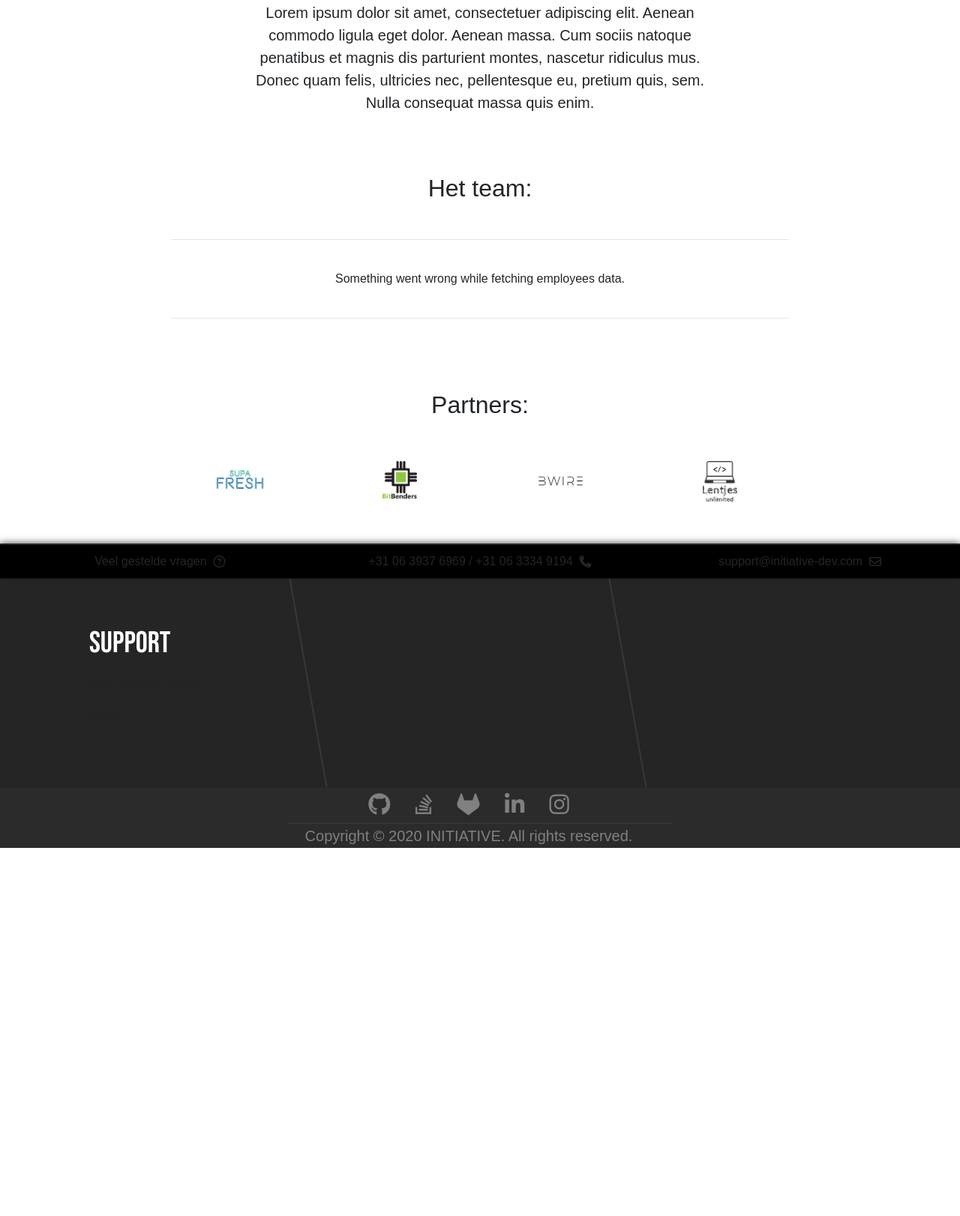
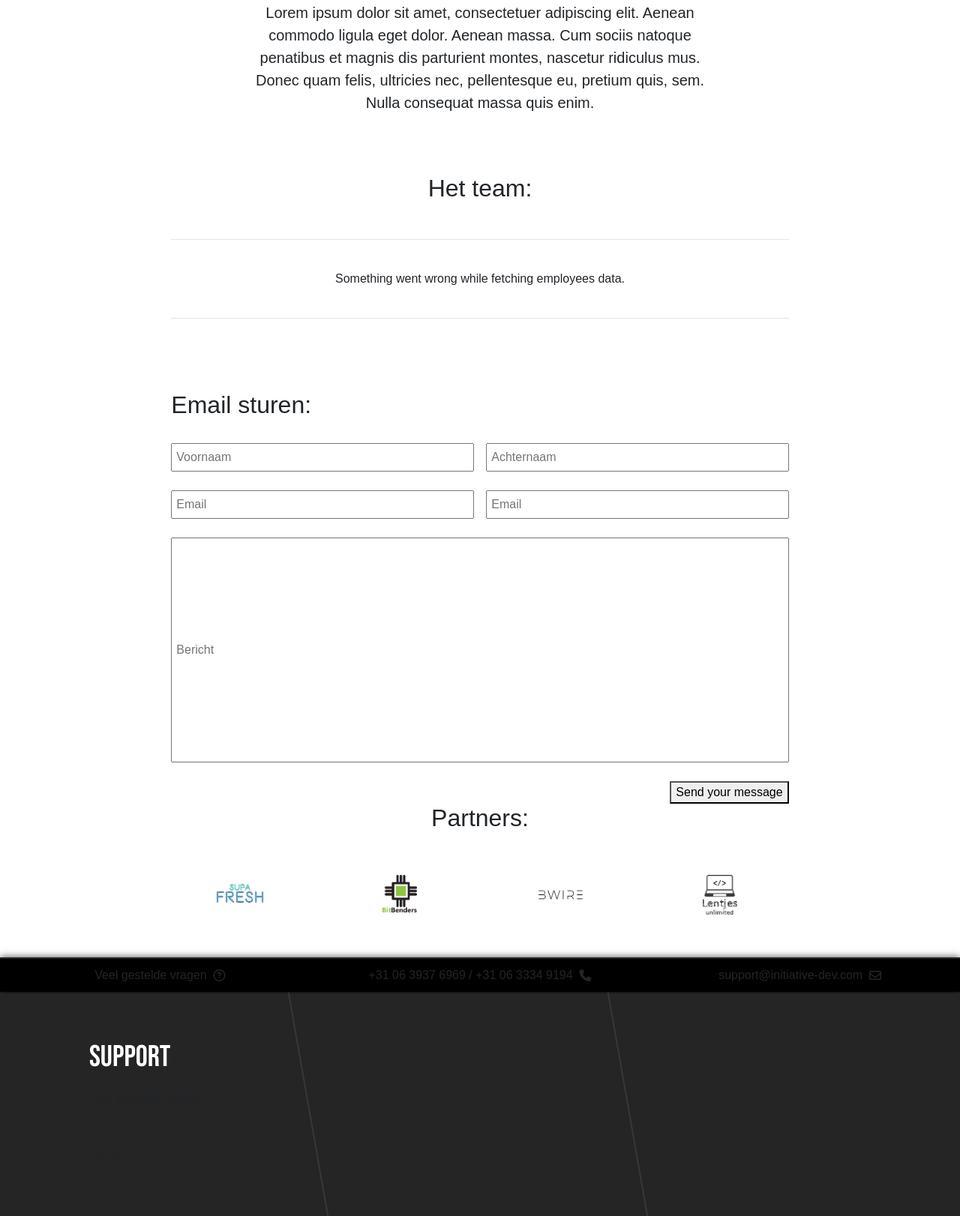
Before and after one commit to MarnixElling/Initiative, a PHP site: page /home.php?id=1 in a window 1280 px wide. Shown: the part 1440-3062 px from the top of the page at 75% size. Before the commit the page ends 2571 px from the top, so only its background shows below. Run offline with PHP 8.4, Linux system fonts and the light colour scheme; data that the repository does not hold is empty; some libraries are stand-ins or nearby versions; some web fonts are replaced.

Commit message:
added contact form

```diff
--- a/header.php
+++ b/header.php
@@ -34,7 +34,7 @@
                     </div>
                 </div>
                 <div class="row settingsmenu">
-                    <div class="sidebar">
+                    <div class="sidebar shadow">
                         <div class="content">
                             <p>settings</p>
                             <ul>
--- a/home.php
+++ b/home.php
@@ -130,7 +130,7 @@
                                 if ($result->num_rows > 0) {
                                     while($row = $result->fetch_assoc()){
                                         ?>
-                                        <div class="employee" style="color: <?php echo $color2; ?>;">
+                                        <div class="employee" style="border: 2px solid <?php echo $color2; ?> ; color: <?php echo $color2; ?>;">
                                             <img src="<?php echo $row['img']; ?>" alt="<?php echo $row['name']; ?>" class="shadow">
                                             <h2><?php echo $row['name']; ?></h2>
 
@@ -144,6 +144,21 @@
                             ?>
                         </div>
                         <br><hr>
+                    </div>
+                    <div class="col-lg-2 col-md-2"></div>
+                </div>
+                <div class="row contact" id="#contact">
+                    <div class="col-lg-2 col-md-2"></div>
+                    <div class="col-lg-8 col-md-8 test">
+                        <h2 style="color: <?php echo $color3; ?>;">Email sturen:</h2><br>
+                        <form action="common/contact.php" method="post">
+                            <input tabindex="1" class="name" type="text" name="name" placeholder="Voornaam" required>
+                            <input tabindex="2" class="surname" type="text" name="name" placeholder="Achternaam" required><br>
+                            <input tabindex="3" class="mail" type="text" name="email" placeholder="Email" required>
+                            <input tabindex="4" class="mail" type="text" name="email" placeholder="Email" required><br>
+                            <input tabindex="5" class="message" type="textarea" name="message" placeholder="Bericht" required><br>
+                            <button class="button" type="submit" value="submit">Send your message</button>
+                        </form>
                     </div>
                     <div class="col-lg-2 col-md-2"></div>
                 </div>
--- a/scss/style.scss
+++ b/scss/style.scss
@@ -378,6 +378,8 @@ body {
         text-align: center;
         .employee {
             width: 30%;
+            background-color: rgba(43, 43, 43, 0.11);
+            padding-top: 50px;
             img {
                 width: 60%;
                 margin-bottom: 20px;
@@ -386,6 +388,36 @@ body {
         span {
             @extend %ftitle;
             font-size: 1.5em;
+        }
+    }
+    .contact {
+        input {
+            padding: 5px;
+        }
+        .name {
+            width: 49%;
+            float: left;
+        }
+        .surname {
+            width: 49%;
+            float: right;
+        }
+        .mail {
+            width: 49%;
+            margin-top: 25px;
+            float: left;
+        }
+        input:nth-child(4){
+            float: right !important;
+        }
+        .message {
+            width: 100%;
+            margin-top: 25px;
+            height: 300px;
+        }
+        .button {
+            margin-top: 25px;
+            float: right;
         }
     }
     #partners {
@@ -399,7 +431,7 @@ body {
     }
     footer {
         background-color: #252525;
-        height: 35vh;
+        height: 300px;
         width: 100%;
         .container-fluid {
             height: 100%;
@@ -437,7 +469,7 @@ body {
     }
     .end {
         background-color: #2b2b2b;
-        height: 10vh;
+        height: 100px;
         width: 100%;
         @extend %space;
         color: #808080;
```
Also changed, not shown: common/contact.php (added, +23 -0 lines), css/style.min.css, 1 other file.
